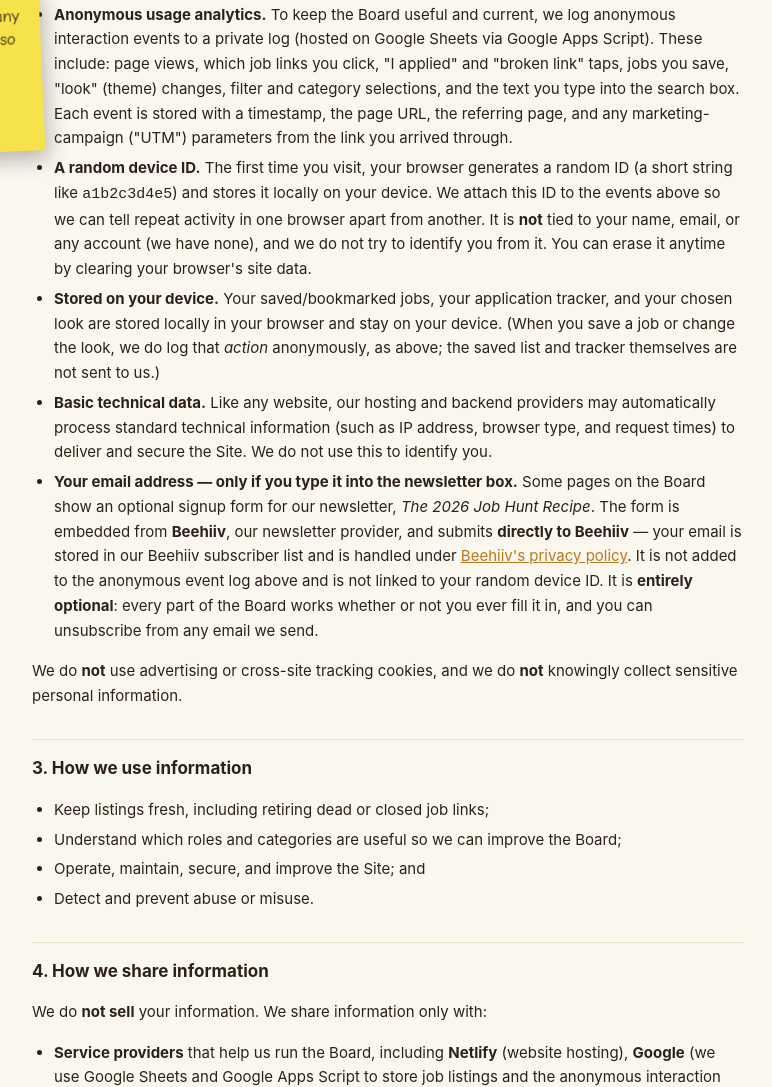
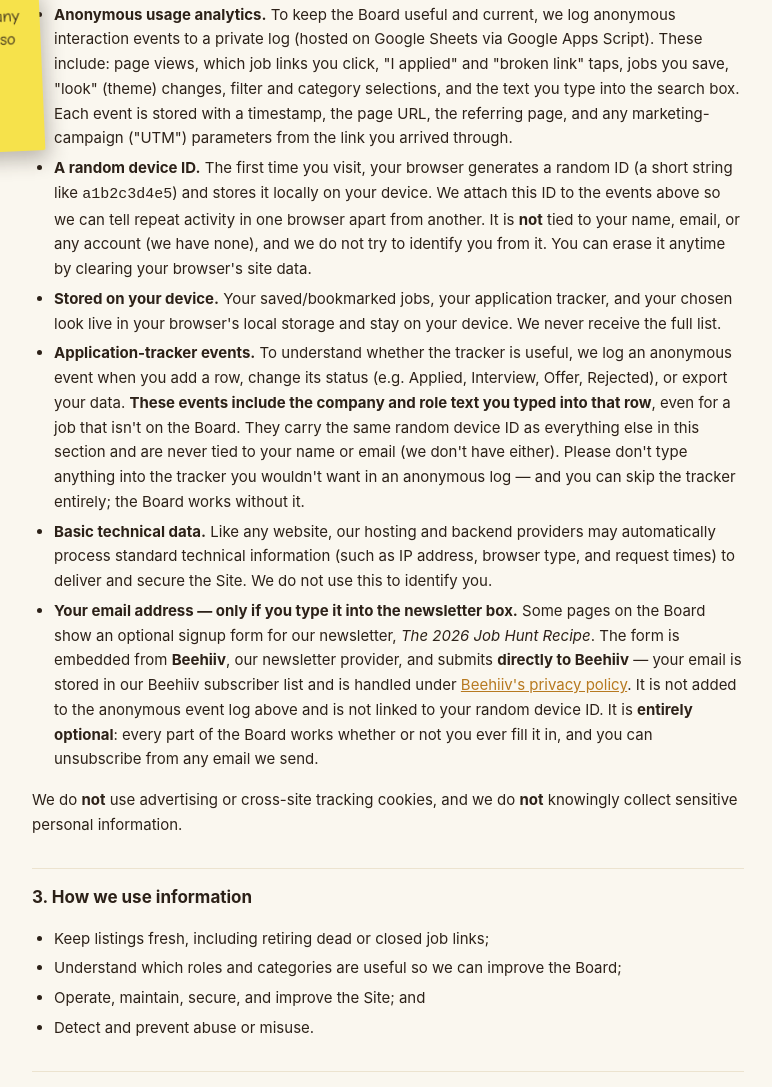
Before and after one commit to NicholasDalexis/StillUnemployed-rebuild, a website: page privacy.html in a window 1280 px wide. Shown: the part 620-1707 px from the top of the page, without its empty margins (252-1024 px from the left). Drawn offline with Linux system fonts and the light colour scheme.

Commit message:
Privacy: disclose the tracker events (audit P1)
Legal audit caught that privacy.html said the saved list and tracker are not sent to us, while tracker.js fires tracker-add / tracker-status / tracker-export containing the company and role the USER TYPED plus their application status. Same class of false statement the Beehiiv fix addressed. Now disclosed explicitly in section 2.

```diff
--- a/privacy.html
+++ b/privacy.html
@@ -47,7 +47,8 @@
     <ul>
       <li><strong>Anonymous usage analytics.</strong> To keep the Board useful and current, we log anonymous interaction events to a private log (hosted on Google Sheets via Google Apps Script). These include: page views, which job links you click, "I applied" and "broken link" taps, jobs you save, "look" (theme) changes, filter and category selections, and the text you type into the search box. Each event is stored with a timestamp, the page URL, the referring page, and any marketing-campaign ("UTM") parameters from the link you arrived through.</li>
       <li><strong>A random device ID.</strong> The first time you visit, your browser generates a random ID (a short string like <code>a1b2c3d4e5</code>) and stores it locally on your device. We attach this ID to the events above so we can tell repeat activity in one browser apart from another. It is <strong>not</strong> tied to your name, email, or any account (we have none), and we do not try to identify you from it. You can erase it anytime by clearing your browser's site data.</li>
-      <li><strong>Stored on your device.</strong> Your saved/bookmarked jobs, your application tracker, and your chosen look are stored locally in your browser and stay on your device. (When you save a job or change the look, we do log that <em>action</em> anonymously, as above; the saved list and tracker themselves are not sent to us.)</li>
+      <li><strong>Stored on your device.</strong> Your saved/bookmarked jobs, your application tracker, and your chosen look live in your browser's local storage and stay on your device. We never receive the full list.</li>
+      <li><strong>Application-tracker events.</strong> To understand whether the tracker is useful, we log an anonymous event when you add a row, change its status (e.g. Applied, Interview, Offer, Rejected), or export your data. <strong>These events include the company and role text you typed into that row</strong>, even for a job that isn't on the Board. They carry the same random device ID as everything else in this section and are never tied to your name or email (we don't have either). Please don't type anything into the tracker you wouldn't want in an anonymous log — and you can skip the tracker entirely; the Board works without it.</li>
       <li><strong>Basic technical data.</strong> Like any website, our hosting and backend providers may automatically process standard technical information (such as IP address, browser type, and request times) to deliver and secure the Site. We do not use this to identify you.</li>
       <li><strong>Your email address — only if you type it into the newsletter box.</strong> Some pages on the Board show an optional signup form for our newsletter, <em>The 2026 Job Hunt Recipe</em>. The form is embedded from <strong>Beehiiv</strong>, our newsletter provider, and submits <strong>directly to Beehiiv</strong> — your email is stored in our Beehiiv subscriber list and is handled under <a href="https://www.beehiiv.com/privacy" target="_blank" rel="noopener noreferrer">Beehiiv's privacy policy</a>. It is not added to the anonymous event log above and is not linked to your random device ID. It is <strong>entirely optional</strong>: every part of the Board works whether or not you ever fill it in, and you can unsubscribe from any email we send.</li>
     </ul>
```
